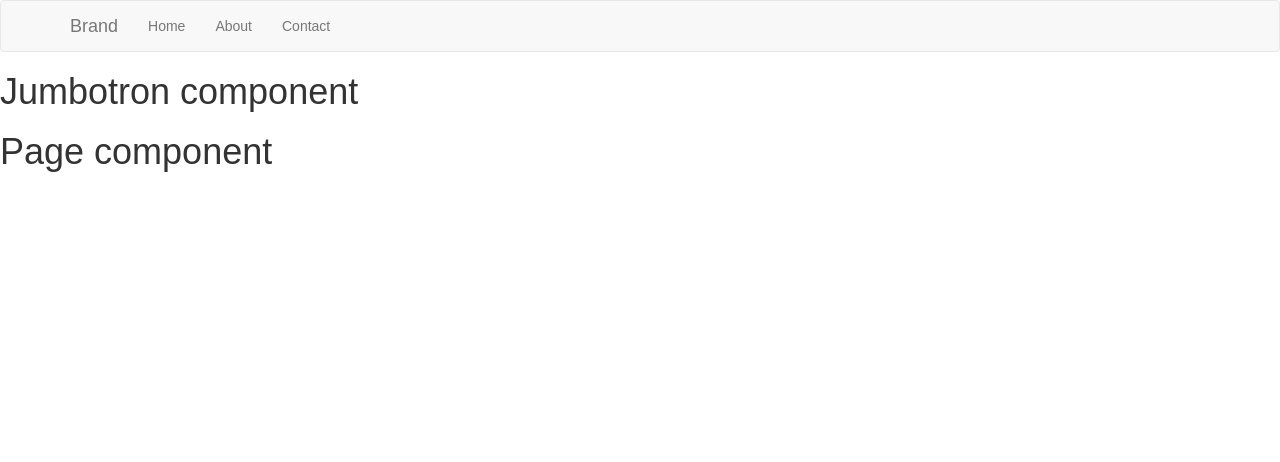
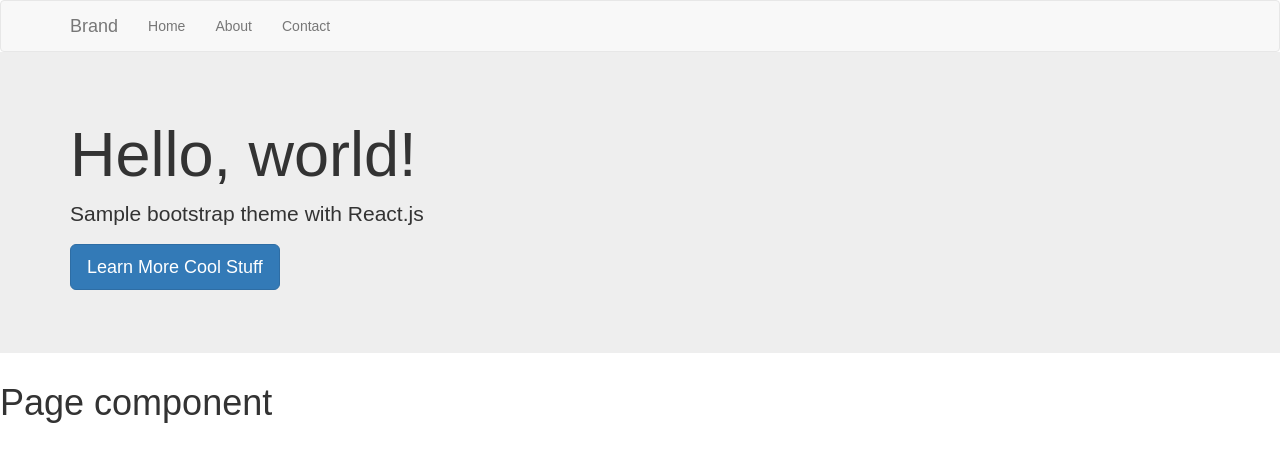
Before and after one commit to andrwsalcdo/react-bootstrap-example, a React (Create React App) app: page / in a window 1280 px wide. Shown: the top 462 px of the page. Built offline with nearby package versions, Linux system fonts and the light colour scheme.

Commit message:
add jumbotron comp markup & styling

```diff
--- a/src/App.css
+++ b/src/App.css
@@ -0,0 +1,3 @@
+.navbar {
+  margin-bottom: 0;
+}
--- a/src/App.js
+++ b/src/App.js
@@ -1,5 +1,5 @@
 import React, { Component } from 'react'
-
+import './App.css'
 import Theme from './components/Theme'
 
 class App extends Component {
--- a/src/components/Jumbotron.js
+++ b/src/components/Jumbotron.js
@@ -1,8 +1,12 @@
 import React from 'react'
 
 const Jumbotron = () => (
-    <div>
-        <h1>Jumbotron component</h1>
+    <div className="jumbotron">
+        <div className="container">
+            <h1>Hello, world!</h1>
+            <p className="lead">Sample bootstrap theme with React.js</p>
+            <p><a className="btn btn-primary btn-lg"href="#">Learn More Cool Stuff</a></p>
+        </div>
     </div>
 )
 
```
